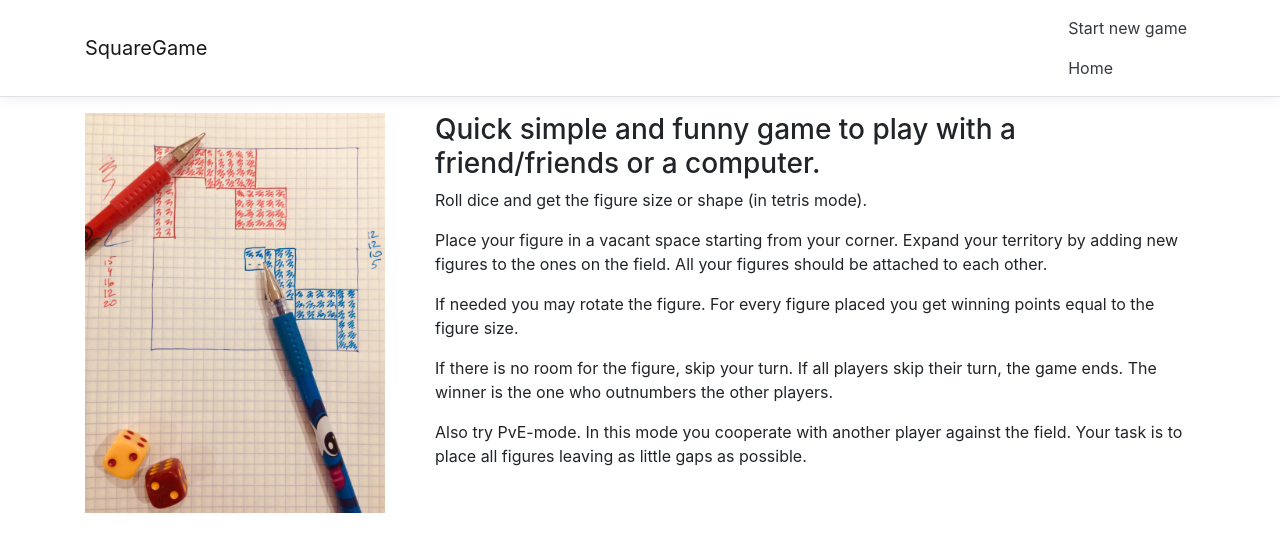
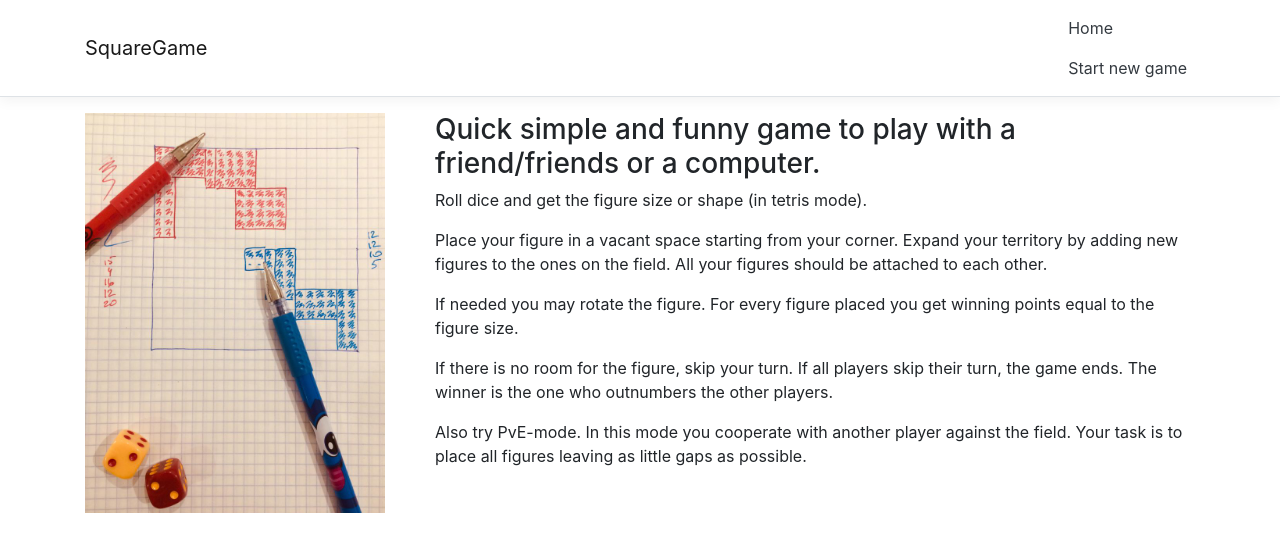
Before and after one commit to AleksandrKomarov/SquareGame, a React (Create React App) app in the folder ClientApp/: page / in a window 1280 px wide. Shown: the top 552 px of the page. Built offline with nearby package versions, Linux system fonts and the light colour scheme.

Commit message:
Add types to menu

```diff
--- a/ClientApp/src/components/home.tsx
+++ b/ClientApp/src/components/home.tsx
@@ -5,12 +5,13 @@ import GameParametersComponent from './gameParametersComponent';
 import Field from './field';
 import Welcome from './welcome';
 import { OpponentType, GameType, FigureType, GameParameters } from './gameParameters';
+import { Pages } from './pages';
 
 interface Props {
 }
 
 interface State {
-    view: string;
+    page: Pages;
     gameParameters: GameParameters;
 }
 
@@ -19,7 +20,7 @@ export default class Home extends React.Component<Props, State> {
         super(props);
 
         this.state = {
-            view: "start",
+            page: Pages.Welcome,
             gameParameters: {
                 fieldSize: 15,
                 opponentType: OpponentType.Computer,
@@ -31,43 +32,45 @@ export default class Home extends React.Component<Props, State> {
     }
 
     render() {
-        let content: JSX.Element | null = null;
-        if (this.state.view === "start")
+        let content: JSX.Element;
+        switch (this.state.page) {
+            case Pages.Welcome:
                 content = <Welcome />;
-        if (this.state.view === "create")
+                break;
+            case Pages.Create:
                 content = <GameParametersComponent previousParameters={this.state.gameParameters} onCreateNewGame={this.onCreateNewGame} />;
-        if (this.state.view === "game")
+                break;
+            case Pages.Game:
                 content = <Field gameParameters={this.state.gameParameters} />;
+                break;
+            default:
+                throw new Error("Not implemented");
+        }
+
+        const links: [Pages, string][] = [
+            [Pages.Welcome, "Home"],
+            [Pages.Create, "Start new game"]];
 
         return (
             <React.Fragment>
-                <NavMenu links={["Start new game", "Home"]} onLinkClick={this.onLinkClick}/>
+                <NavMenu links={links} onLinkClick={this.onLinkClick}/>
                 <Container id="container">
                     {content}
                 </Container>
             </React.Fragment>);
     }
 
-    private onLinkClick = (link: string) => {
-        if (link === "Start new game") {
+    private onLinkClick = (page: Pages) => {
         this.setState({
             ...this.state,
-                view: "create"
+            page: page
         });
-        }
-
-        if (link === "Home") {
-            this.setState({
-                ...this.state,
-                view: "start"
-            });
-        }
     }
 
     private onCreateNewGame = (gameParameters: GameParameters) => {
         this.setState({
             ...this.state,
-            view: "game",
+            page: Pages.Game,
             gameParameters: {
                 ...gameParameters
             }
--- a/ClientApp/src/components/navMenu.tsx
+++ b/ClientApp/src/components/navMenu.tsx
@@ -2,10 +2,11 @@ import * as React from 'react';
 import { Collapse, Container, Navbar, NavbarBrand, NavbarToggler, NavItem, NavLink } from 'reactstrap';
 import { Link } from 'react-router-dom';
 import './navMenu.css';
+import { Pages } from './pages';
 
 interface Props {
-    links: string[];
-    onLinkClick: (link: string) => void;
+    links: [Pages, string][];
+    onLinkClick: (page: Pages) => void;
 }
 
 interface State {
@@ -22,7 +23,7 @@ export default class NavMenu extends React.PureComponent<Props, State> {
     }
 
     public render() {
-        const links = this.props.links.map(link => <NavLink key={link} tag={Link} className="text-dark" onClick={() => this.props.onLinkClick(link)} to="/">{link}</NavLink>);
+        const links = this.props.links.map(link => <NavLink key={link[0]} tag={Link} className="text-dark" onClick={() => this.props.onLinkClick(link[0])} to="/">{link[1]}</NavLink>);
 
         return (
             <header>
--- /dev/null
+++ b/ClientApp/src/components/pages.ts
@@ -0,0 +1,5 @@
+export enum Pages {
+    Welcome,
+    Create,
+    Game
+}
```
Lines whose indentation alone changed are shown as unchanged.
